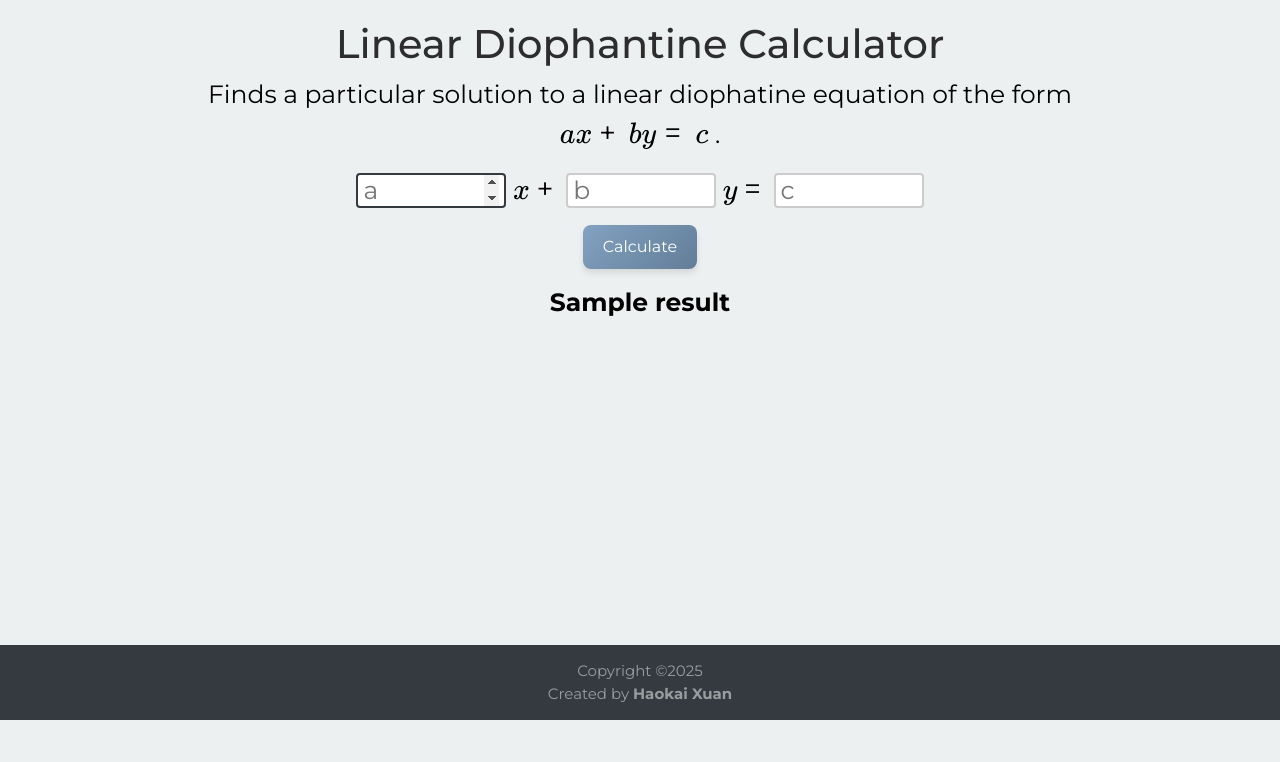
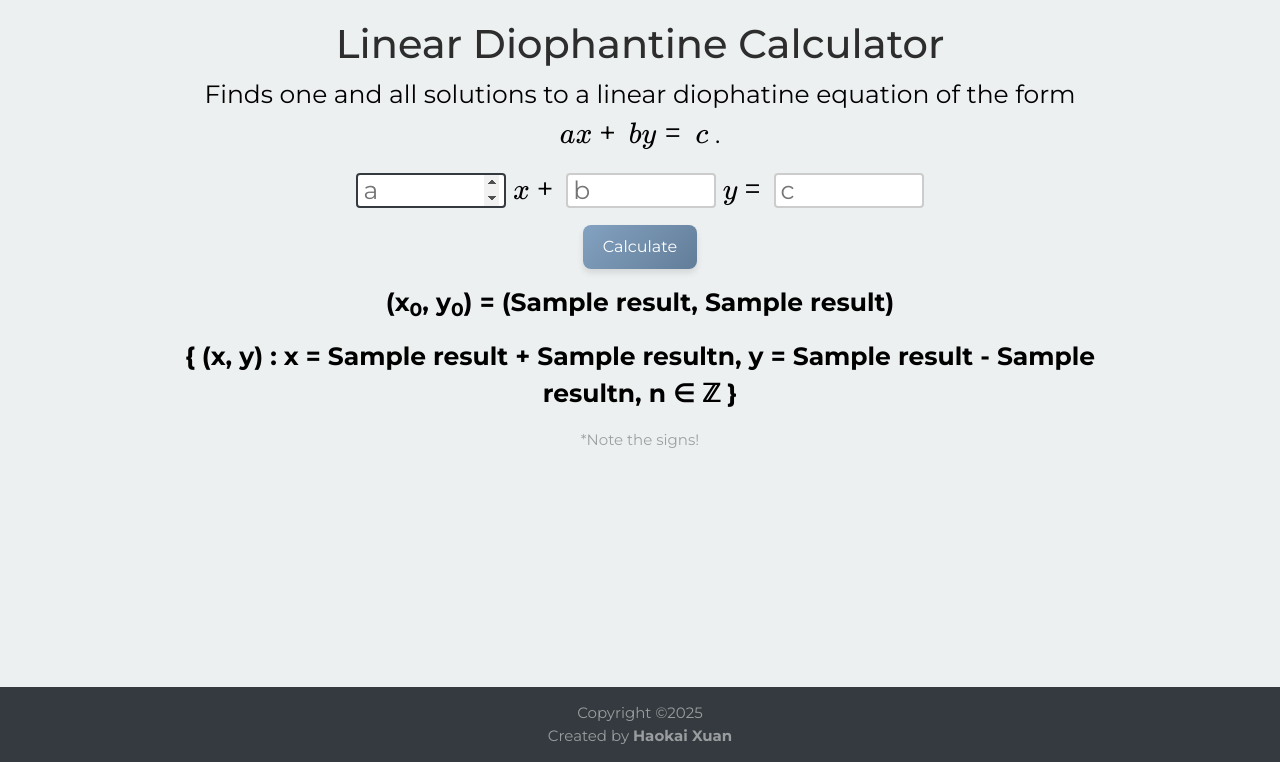
Before and after one commit to haokai-xuan/Theorem-Solver, a Flask app: template templates/lindio.html in a window 1280 px wide. Shown: the part 80-842 px from the top of the page. Before the commit the page ends 800 px from the top, so only its background shows below. Run offline with Flask 3, Linux system fonts and the light colour scheme; the template is opened without the code that fills it: most values are stand-ins (such as "Sample title", 1, 10 or a date in 2020); some libraries are stand-ins or nearby versions.

Commit message:
set notation for all solutions

```diff
--- a/app.py
+++ b/app.py
@@ -22,6 +22,7 @@ def gcd_route():
 
 @app.route('/lindio', methods=['GET', 'POST'])
 def lindio_route():
+    result = None
     if request.method == 'POST':
         try:
             a = int(request.form['a'])
@@ -31,7 +32,7 @@ def lindio_route():
             return render_template('lindio.html', result=result)
         except ValueError:
             return render_template('lindio.html', error="Invalid input! Please enter integers.")
-    return render_template('lindio.html')
+    return render_template('lindio.html', result=result)
 
 @app.route('/crt', methods=['GET', 'POST'])
 def crt_route():
@@ -50,6 +51,7 @@ def crt_route():
 
 @app.route('/lincong', methods=['GET', 'POST'])
 def lincong_route():
+    result = None
     if request.method == 'POST':
         try:
             a = int(request.form['a'])
@@ -59,7 +61,7 @@ def lincong_route():
             return render_template('lincong.html', result=result)
         except ValueError:
             return render_template('lincong.html', error="Invalid input! Please enter integers.")
-    return render_template('lincong.html')
+    return render_template('lincong.html', result=result)
 
 @app.route('/rsa', methods=['GET', 'POST'])
 def rsa_route():
--- a/static/css/theorem.css
+++ b/static/css/theorem.css
@@ -82,9 +82,9 @@ input:focus {
     }
 }
 
-@media (max-width: 550px) {
+@media (max-width: 649px) {
     input {
-        width: 50px;
+        width: 30px;
         height: 35px;
         margin: 0 10px;
         padding: 5px;
--- a/templates/lindio.html
+++ b/templates/lindio.html
@@ -5,7 +5,7 @@
 {% block content %}
 <div class="theorem-container">
     <h1>Linear Diophantine Calculator</h1>
-    <p>Finds a particular solution to a linear diophatine equation of the form $ ax + by = c $ .</p>
+    <p>Finds one and all solutions to a linear diophatine equation of the form $ ax + by = c $ .</p>
     <form method="post" id="lindio-form">
         <p>
             <input type="number" placeholder="a" id="a" name="a" required>
@@ -21,9 +21,15 @@
     </form>
 
     {% if result is not none %}
-        <p class="result">{{ result }}</p>
+        {% if result == "No Solution" %}
+            <p style="color: red;">No Solution.</p>
+        {% else %}
+            <p class="result">(x<sub>0</sub>, y<sub>0</sub>) = ({{ result[0] }}, {{ result[1] }})</p>
+            <p class="result">{ (x, y) : x = {{ result[0] }} + {{ result[2] }}n, y = {{ result[1] }} - {{ result[3] }}n, n &#x2208; &#x2124; }</p>
+            <p style="opacity: 33%; font-size: 15px">*Note the signs!</p>
+        {% endif %}
     {% else %}
-        <p style="color: red;">No Solution</p>
+        <!-- No result to display, nothing shown -->
     {% endif %}
 </div>
 <script src="{{ url_for('static', filename='js/lindio.js') }}"></script>
```
Also changed, not shown: algorithms.py (+10 -8 lines), templates/crt.html (+5 -5 lines), templates/lincong.html (+8 -3 lines).
